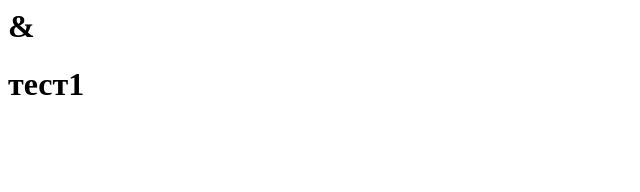
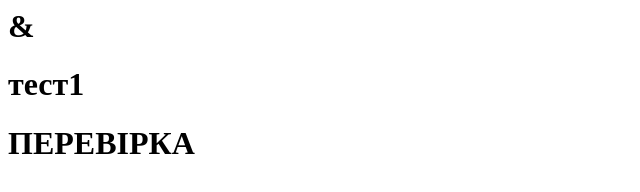
Before and after one commit to Sofiia6565/ww1-Lab, a plain HTML site: page index.html in a window 1280 px wide. Shown: the whole page, without its empty margins (0-640 px from the left). Drawn offline with Linux system fonts and the light colour scheme.

Commit message:
Update index.html

```diff
--- a/index.html
+++ b/index.html
@@ -1,2 +1,3 @@
 <h1>&</h1>
 <h1>тест1</h1>
+<h1>ПЕРЕВІРКА</h1>
```
